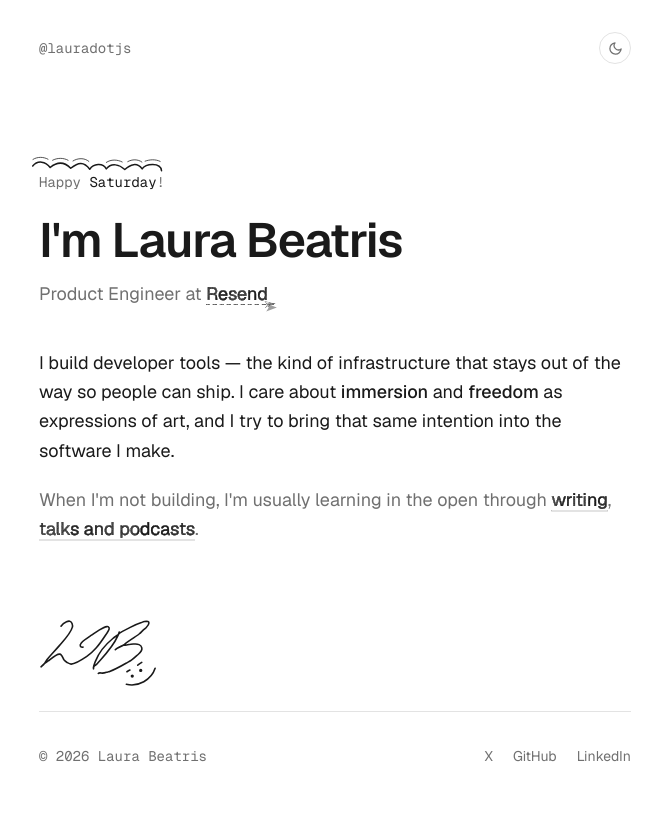
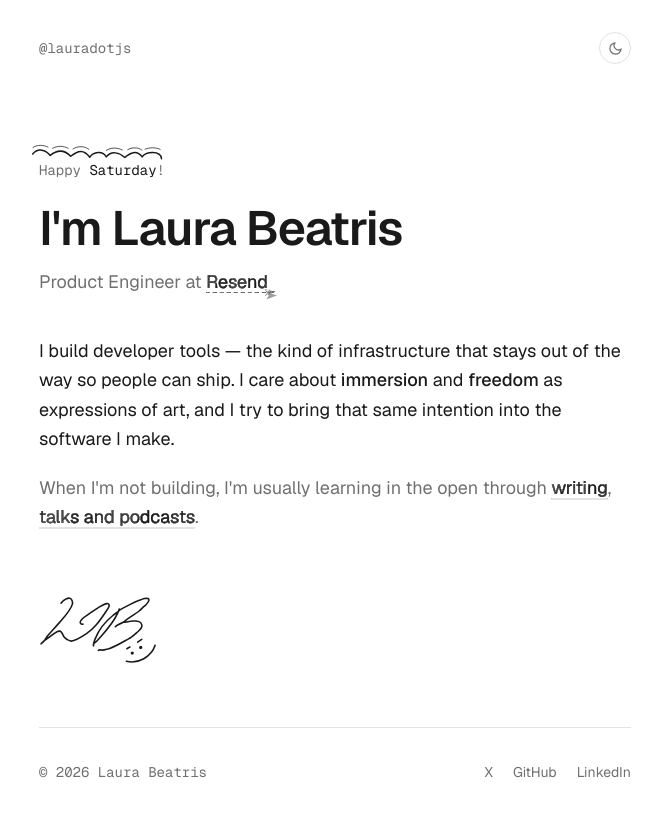
Before and after one commit to LauraBeatris/laurabeatris.com, a Next.js app: page / in a window 1280 px wide. Shown: the whole page, without its empty margins (305-967 px from the left). Built offline with nearby package versions, Linux system fonts and the light colour scheme.

Commit message:
feat(home): move the signature closer to the main content

```diff
--- a/app/page.tsx
+++ b/app/page.tsx
@@ -1,6 +1,7 @@
 import Link from "next/link";
 import { Greeting } from "@/components/greeting";
 import { ResendLink } from "@/components/resend-link";
+import { Signature } from "@/components/signature";
 import { SiteFooter } from "@/components/site-footer";
 import { ThemeToggle } from "@/components/theme-toggle";
 
@@ -52,9 +53,11 @@ export default function Home() {
             .
           </p>
         </div>
+
+        <Signature className="mt-16 w-[7.5rem]" />
       </main>
 
-      <SiteFooter />
+      <SiteFooter showSignature={false} />
     </div>
   );
 }
--- a/components/site-footer.tsx
+++ b/components/site-footer.tsx
@@ -6,10 +6,14 @@ const socials = [
   { label: "LinkedIn", href: "https://www.linkedin.com/in/laurabeatris" },
 ];
 
-export function SiteFooter() {
+export function SiteFooter({
+  showSignature = true,
+}: {
+  showSignature?: boolean;
+}) {
   return (
     <footer>
-      <Signature className="mb-6 w-[7.5rem]" />
+      {showSignature && <Signature className="mb-6 w-[7.5rem]" />}
       <div className="flex flex-col gap-4 border-t border-border py-8 sm:flex-row sm:items-center sm:justify-between">
         <p className="font-mono text-sm text-muted">
           © {new Date().getFullYear()} Laura Beatris
```
